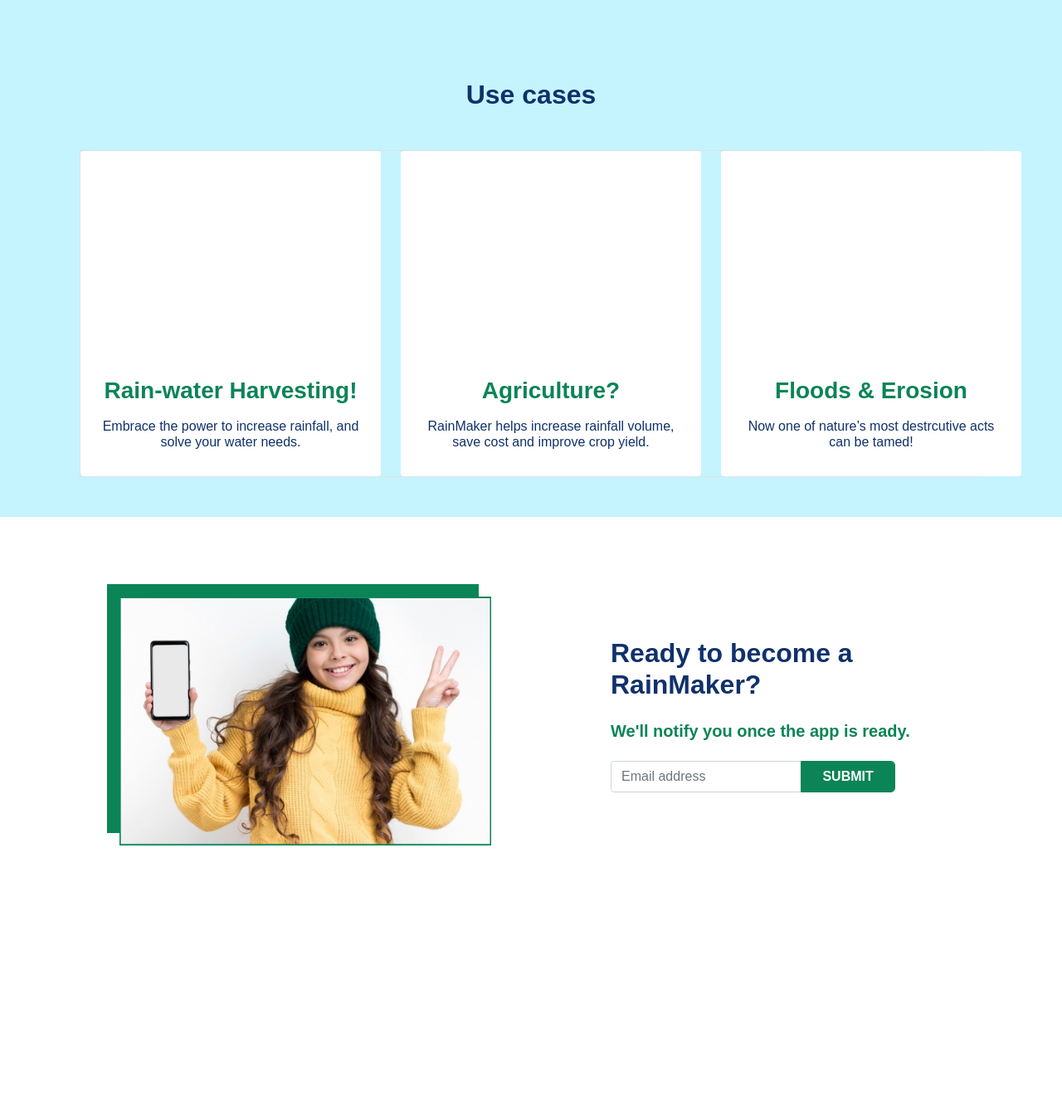
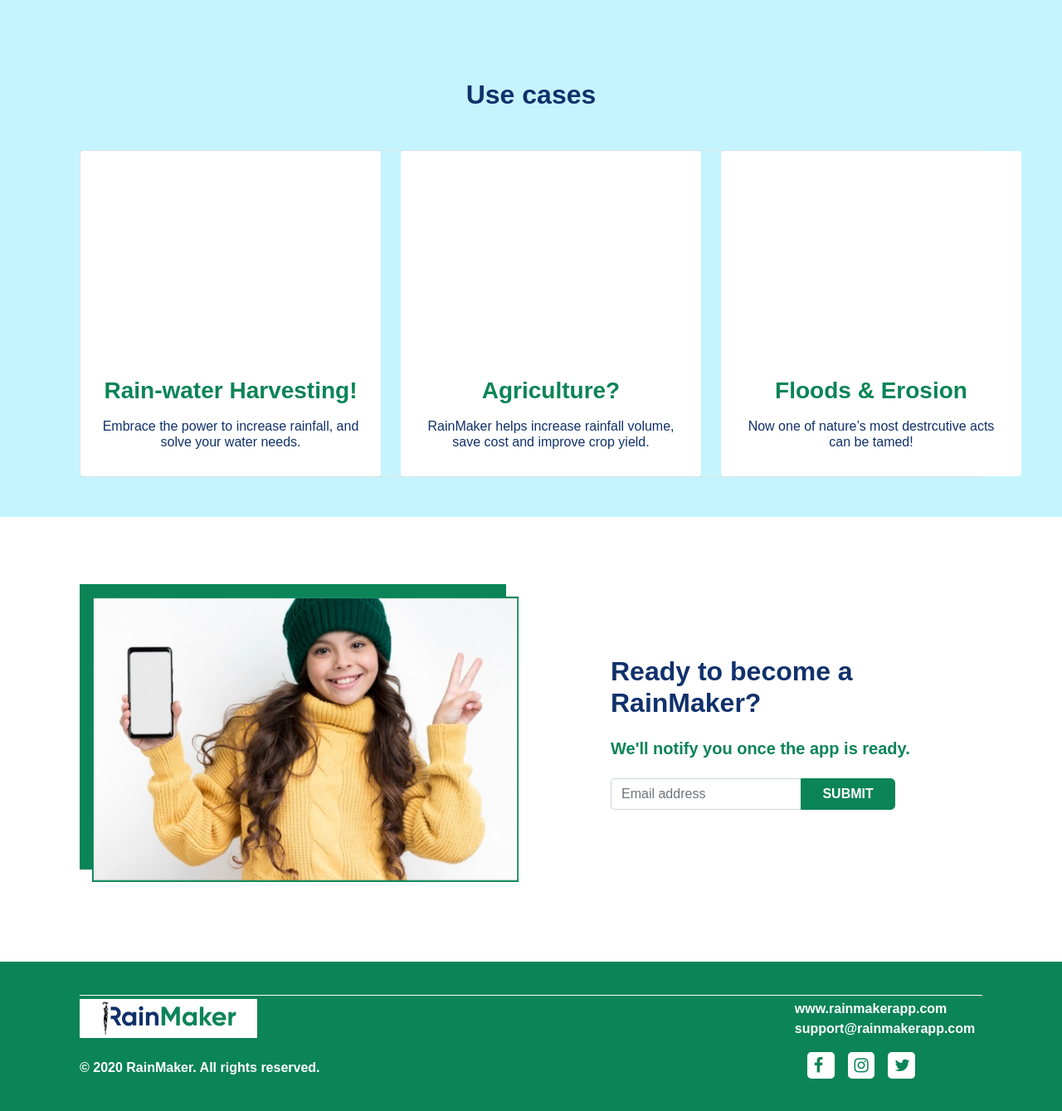
Before and after one commit to bony237/rainMaker-HNGi7, a Flask app: template templates/index.html in a window 1280 px wide. Shown: the part 1442-2781 px from the top of the page at 83% size. Before the commit the page ends 2461 px from the top, so only its background shows below. Run offline with Flask 2, Linux system fonts and the light colour scheme; the template is opened without the code that fills it, so the values that code supplies are empty; parts of the project's set-up code (start-up, migrations or seed data) failed here and were passed over; some libraries are stand-ins or nearby versions; some web fonts are replaced.

Commit message:
footer Done

```diff
--- a/static/custom_css.css
+++ b/static/custom_css.css
@@ -80,7 +80,7 @@ form input:last-child {
 
     padding-top: 66.5%;
     border: solid 0.001px#0B8457;
-    background: url("./image-section6.png") no-repeat border-box center/contain;
+    background: url("./image-section6.png") no-repeat border-box right/contain;
     box-shadow: -15px -15px 0px #0B8457;
 }
 /*end Section 6*/
--- a/templates/index.html
+++ b/templates/index.html
@@ -12,6 +12,14 @@
 
     <!--Custom Style-->
     <link rel="stylesheet" href="../static/custom_css.css">
+
+    <!--Fontawesome icons-->
+    <link
+      rel="stylesheet"
+      href="https://stackpath.bootstrapcdn.com/font-awesome/4.7.0/css/font-awesome.min.css"
+      integrity="sha384-wvfXpqpZZVQGK6TAh5PVlGOfQNHSoD2xbE+QkPxCAFlNEevoEH3Sl0sibVcOQVnN"
+      crossorigin="anonymous"
+    />
 
     <!--icon-->
     <title>RainMaker</title>
@@ -126,7 +134,7 @@
     <div>
       <div id="section_2">
         <div class="d-flex mx-5 p-5 align-items-center">
-          <div class="col-6 p-5">
+          <div class="col-6 py-5">
             <div id="image-section6"></div>
           </div>
 
@@ -158,7 +166,28 @@
 
 
     <!--Section Footer-->
-    <div></div>
+    <div class="custom-bg-green text-white">
+      <div class="px-5 py-4 mx-5">
+        <hr class="border-white mb-1">
+        <div class="d-flex justify-content-between my-0">
+          <div>
+            <div class="bg-white px-4 d-inline-block"><img src="../static/Logo.png" alt="logo"></div>
+            <p class="font-weight-bolder pt-4">© 2020 RainMaker. All rights reserved.</p>
+          </div>
+
+          <div>
+            <p class="font-weight-bolder">
+              www.rainmakerapp.com <br> support@rainmakerapp.com
+            </p>
+            <div class="d-flex col-12">
+              <div class="bg-white py-1 col-2 rounded-lg h5 custom-color-green pl-2"><i class="fa fa-facebook-f"></i></div>
+              <div class="bg-white py-1 col-2 rounded-lg h5 custom-color-green pl-2 mx-3"><i class="fa fa-instagram mr-5"></i></div>
+              <div class="bg-white py-1 col-2 rounded-lg h5 custom-color-green pl-2"><i class="fa fa-twitter mx-auto"></i></div>
+            </div>
+          </div>
+        </div>
+      </div>
+    </div>
     <!--end Section Footer-->
 
   </body>
```
